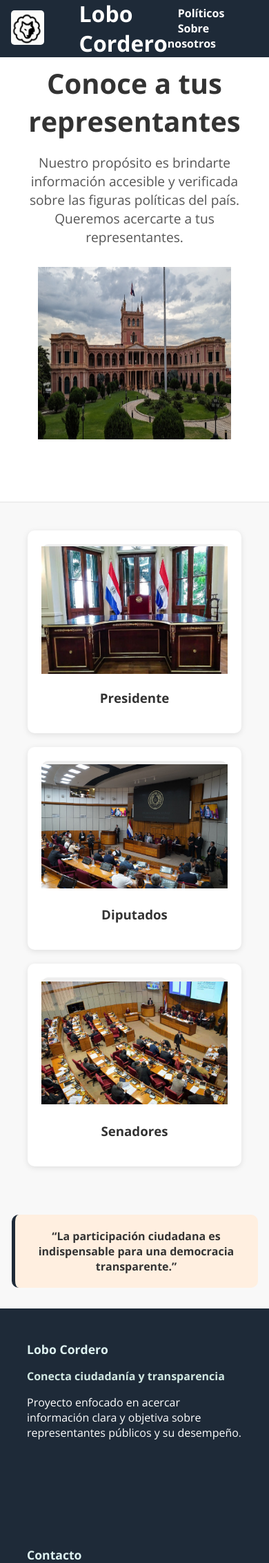
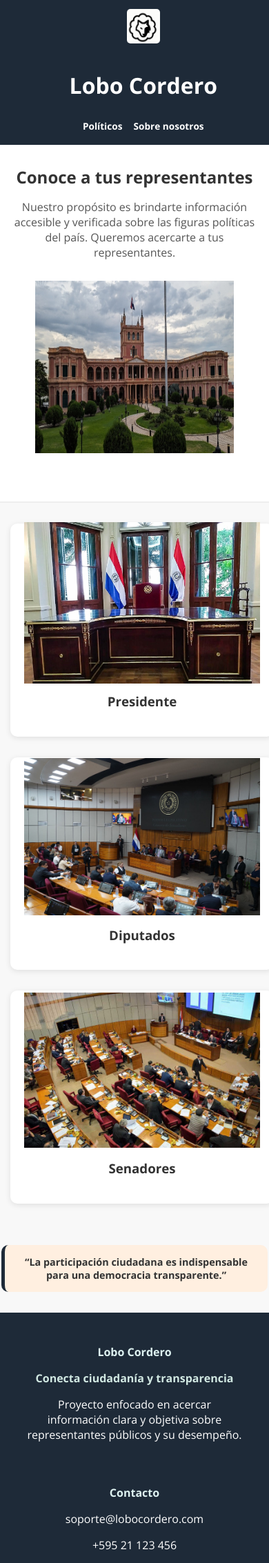
Before and after one commit to cannedcoke/lobocordero, a Flask app: page / in a window 390 px wide. Shown: the top 2266 px of the page at 69% size. Run offline with Flask 3, Linux system fonts and the light colour scheme.

Commit message:
responsive ajustes

```diff
--- a/static/styles/style.css
+++ b/static/styles/style.css
@@ -270,3 +270,117 @@ footer {
 .footer-social a:hover {
   opacity: 0.6;
 }
+/* ======== RESPONSIVE (CELULARES) ======== */
+@media (max-width: 768px) {
+  header {
+    flex-direction: column;
+    height: auto;
+    padding: 0.8rem;
+    text-align: center;
+  }
+
+  .logo-titulo {
+    gap: 15px;
+    flex-direction: column;
+  }
+
+  nav a {
+    display: inline-block;
+    margin: 8px 10px;
+    font-size: 0.9rem;
+  }
+
+  .hero {
+    padding: 40px 15px;
+  }
+
+  .hero h1 {
+    font-size: 1.8em;
+  }
+
+  .hero p {
+    font-size: 1em;
+  }
+
+  .candidatos {
+    flex-direction: column;
+    align-items: center;
+    padding: 15px;
+  }
+
+  .tarjeta {
+    width: 90%;
+    margin: 15px 0;
+  }
+
+  .mensaje {
+    width: 90%;
+    font-size: 0.9rem;
+    padding: 15px;
+  }
+
+  .botones button {
+    width: 80%;
+    font-size: 0.9rem;
+    padding: 12px 0;
+  }
+
+  .footer-container {
+    flex-direction: column;
+    gap: 30px;
+    text-align: center;
+  }
+
+  .footer-col {
+    min-width: 100%;
+  }
+
+  .footer-social {
+    justify-content: center;
+  }
+}
+
+@media (max-width: 480px) {
+  .hero h1 {
+    font-size: 1.5em;
+  }
+
+  nav a {
+    margin: 6px;
+    font-size: 0.85rem;
+  }
+
+  .tarjeta {
+    width: 95%;
+  }
+
+  .footer-col h3 {
+    font-size: 1rem;
+  }
+
+  .footer-copy {
+    font-size: 0.75rem;
+  }
+}
+/* ======== AJUSTES DE ESPACIADO ======== */
+
+/* más espacio entre el header fijo y la primera sección o imagen */
+.hero {
+  margin-top: 90px; /* separa del header */
+}
+
+/* más espacio entre la foto y el texto dentro de cada tarjeta */
+.tarjeta .foto {
+  margin-bottom: 25px; /* antes era 40px, aumentalo si querés más */
+}
+
+/* en pantallas pequeñas, aumenta aún más la separación */
+@media (max-width: 768px) {
+  .hero {
+    margin-top: 180px;
+  }
+
+  .tarjeta .foto {
+    margin-bottom: 55px;
+  }
+}
```
Also changed, not shown: static/styles/politicos.css (+114 -0 lines), static/styles/styleNosotros.css (+81 -0 lines), instance/corrupt.db.
